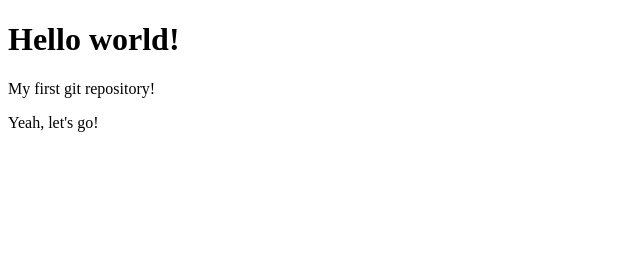
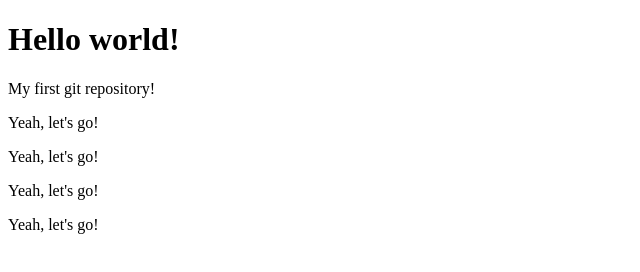
Before and after one commit to FatehElian77/hello-world, a website: page index.html in a window 1280 px wide. Shown: the whole page, without its empty margins (0-640 px from the left). Drawn offline with Linux system fonts and the light colour scheme.

Commit message:
a little trial and error again

```diff
--- a/index.html
+++ b/index.html
@@ -8,5 +8,8 @@
     <h1>Hello world!</h1>
     <p>My first git repository!</p>
     <p>Yeah, let's go!</p>
+    <p>Yeah, let's go!</p>
+    <p>Yeah, let's go!</p>
+    <p>Yeah, let's go!</p>
   </body>
 </html>
```
